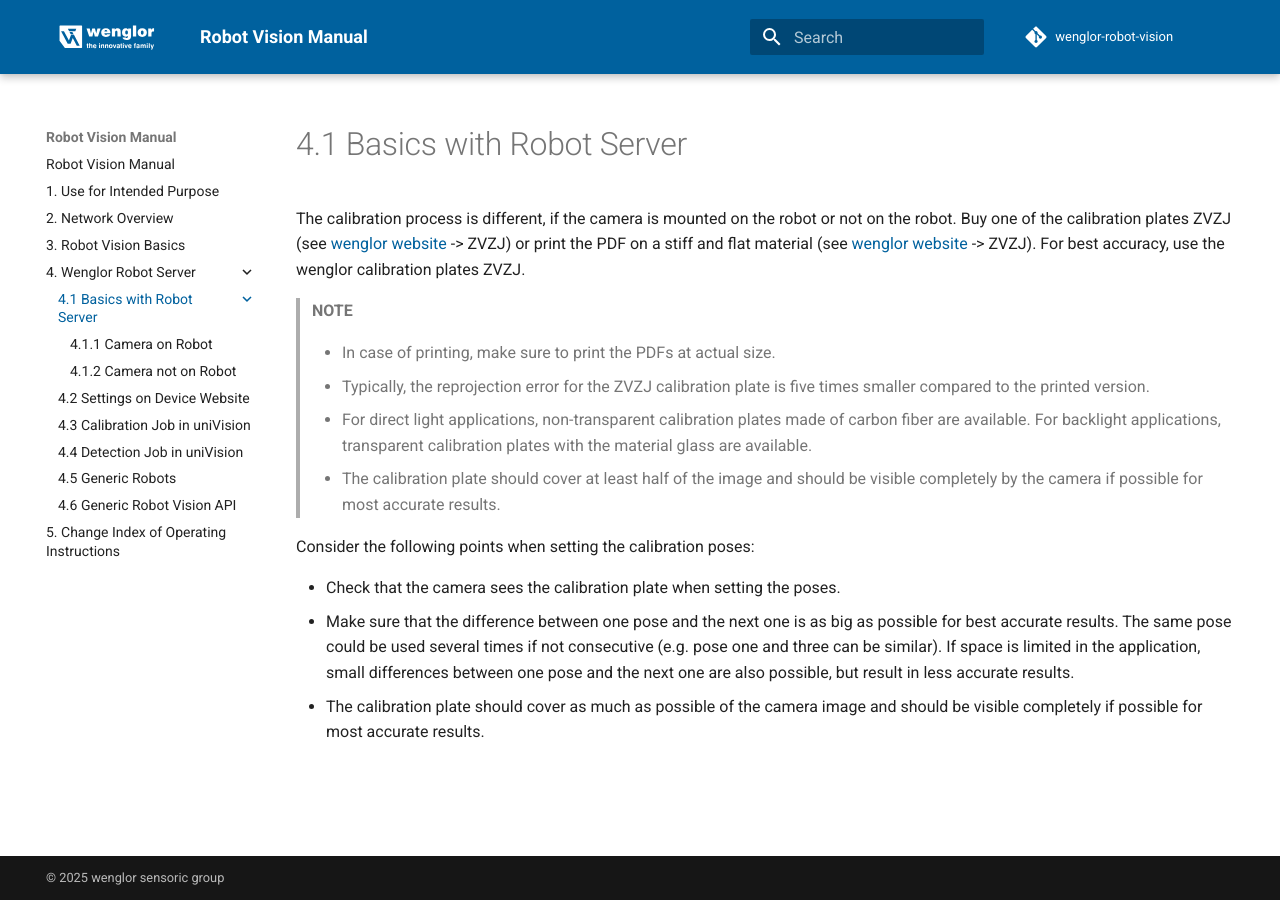
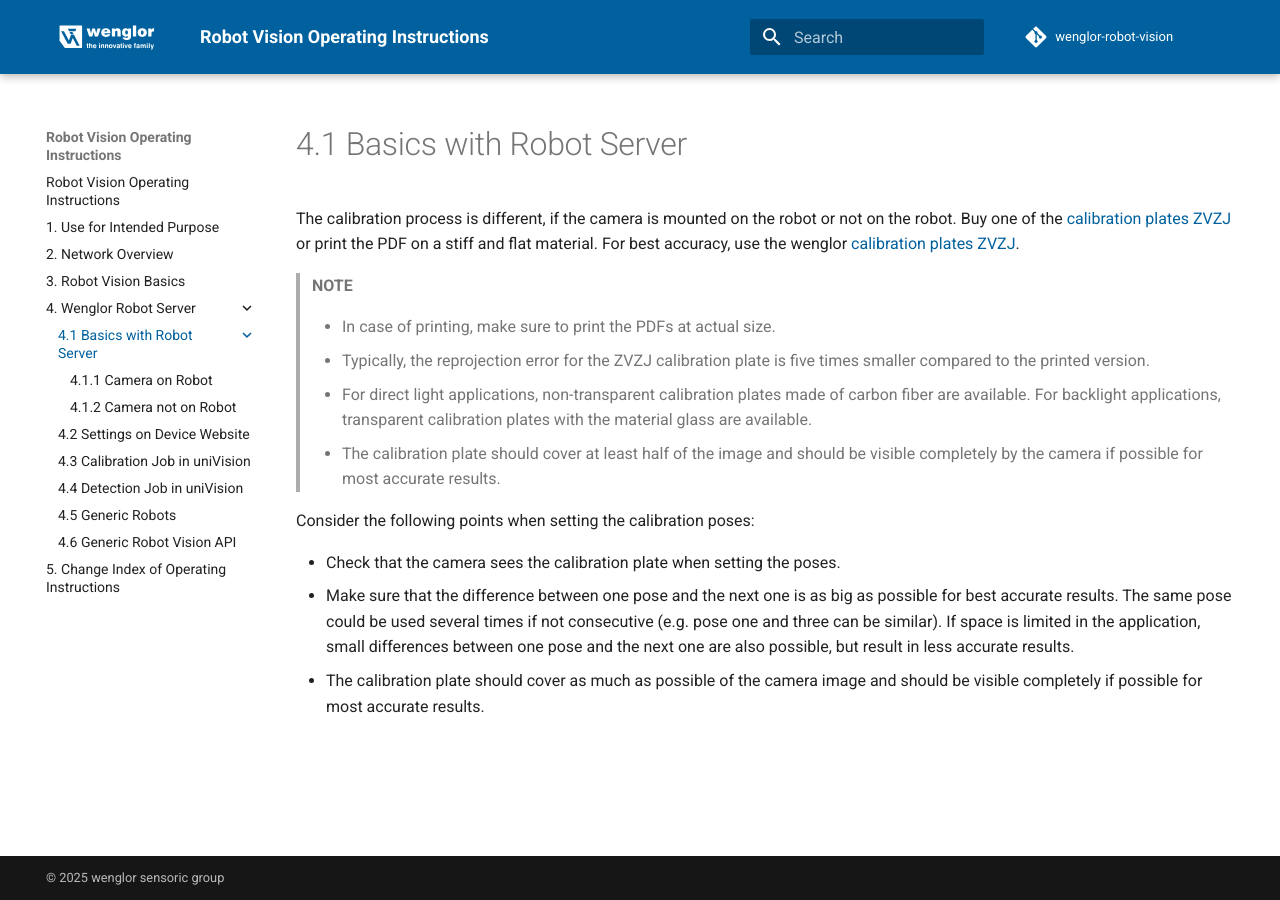
Before and after one commit to wenglor/wenglor-robot-vision, an MkDocs documentation site: the page built from docs/4_0_robot_vision_server/4_1_basics/index.md, in a window 1280 px wide. Built offline with MkDocs 1.6.1 and Material for MkDocs 9.7.7, drawn with Linux system fonts in a browser that asks for light colours; comment, search, counter and statistics services are not loaded.

Commit message:
Manual turns operating instructions, mroe specific hyperlinks

```diff
--- a/docs/4_0_robot_vision_server/4_1_basics/index.md
+++ b/docs/4_0_robot_vision_server/4_1_basics/index.md
@@ -1,7 +1,7 @@
 # 4.1 Basics with Robot Server
 
 The calibration process is different, if the camera is mounted on the robot or not on the robot.
-Buy one of the calibration plates ZVZJ (see [wenglor website](https://www.wenglor.com/en/) -> ZVZJ) or print the PDF on a stiff and flat material (see [wenglor website](https://www.wenglor.com/en/) -> ZVZJ). For best accuracy, use the wenglor calibration plates ZVZJ.
+Buy one of the [calibration plates ZVZJ](https://www.wenglor.com/en/Accessories/Optics-Filters-Deflectors-and-Focusers/Calibration-Plates/c/cxmCID222488) or print the PDF on a stiff and flat material. For best accuracy, use the wenglor [calibration plates ZVZJ](https://www.wenglor.com/en/Accessories/Optics-Filters-Deflectors-and-Focusers/Calibration-Plates/c/cxmCID222488).
 
 > **NOTE**
 >
--- a/docs/index.md
+++ b/docs/index.md
@@ -1,3 +1,3 @@
-# Robot Vision Manual
+# Robot Vision Operating Instructions
 
 This manual demonstrates how a general usage of the the robot vision interace with wenglor vision devices can look like.
--- a/mkdocs.yml
+++ b/mkdocs.yml
@@ -1,4 +1,4 @@
-site_name: Robot Vision Manual
+site_name: Robot Vision Operating Instructions
 site_description: General template for a robot vision application using the wenglor robot vision interface.
 site_url: https://wenglor.github.io/wenglor-robot-vision/
 repo_url: https://github.com/wenglor/wenglor-robot-vision
```
Also changed, not shown: docs/3_0_0_robot_vision_basics.md (+1 -1 lines).
